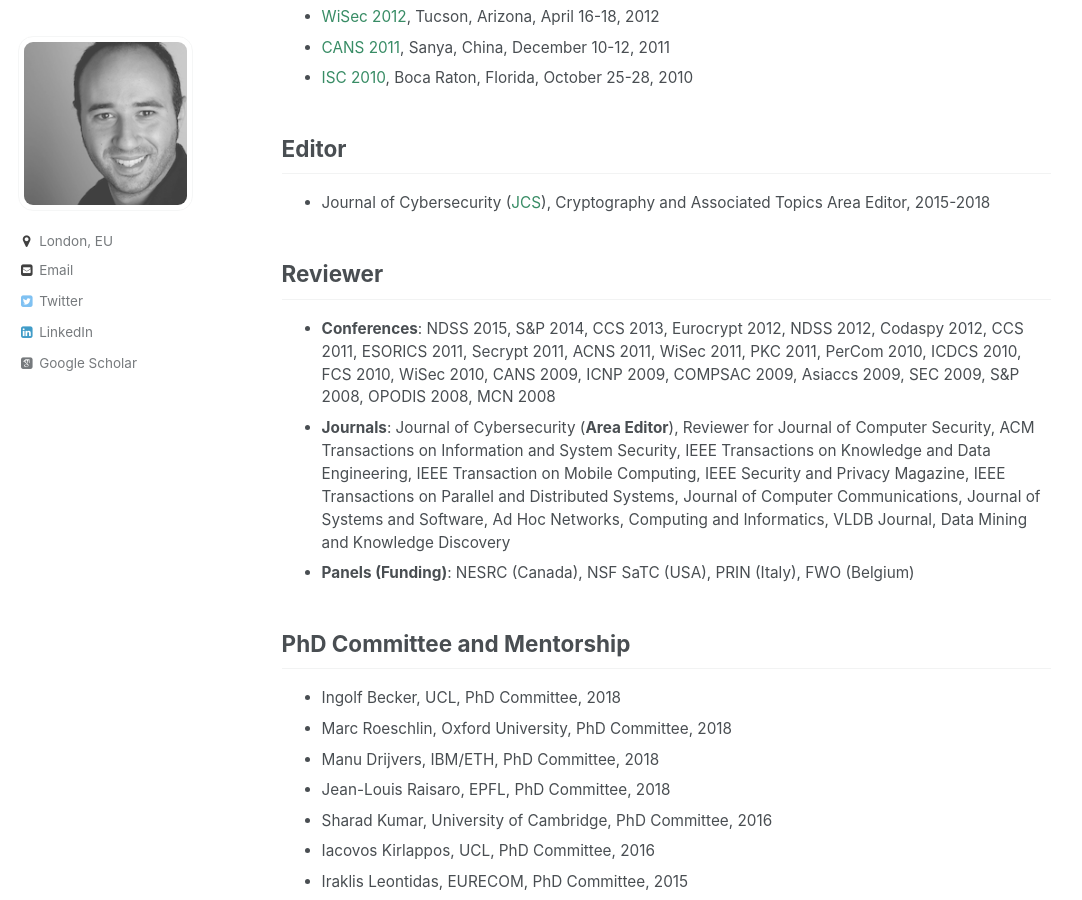
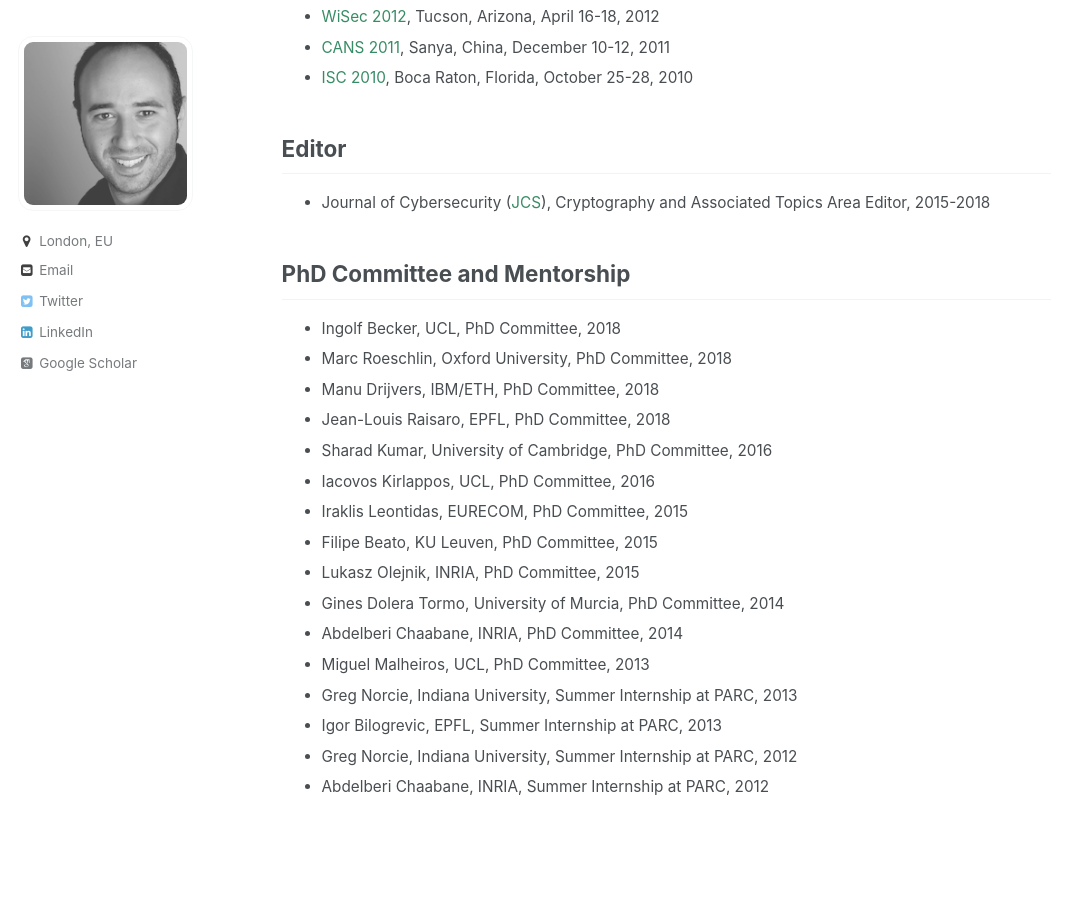
Before and after one commit to emidec/emidec.github.io, a Jekyll site: the page built from _pages/service.md, in a window 1280 px wide and 900 px high, scrolled down 2024 px. Shown: the whole window, without its empty margins (0-1082 px from the left). Built offline with Jekyll 4.4.1, drawn with Linux system fonts in a browser that asks for light colours; some web fonts are replaced; after the commit the page ends 2868 px from its top, so only the background shows below that.

Commit message:
fucking google

```diff
--- a/_pages/service.md
+++ b/_pages/service.md
@@ -74,12 +74,6 @@ author_profile: true
 
 -   Journal of Cybersecurity ([JCS](http://cybersecurity.oxfordjournals.org/)), Cryptography and Associated Topics Area Editor, 2015-2018
 
-## Reviewer
-
--   **Conferences**: NDSS 2015, S&P 2014, CCS 2013, Eurocrypt 2012, NDSS 2012, Codaspy 2012, CCS 2011, ESORICS 2011, Secrypt 2011, ACNS 2011, WiSec 2011, PKC 2011, PerCom 2010, ICDCS 2010, FCS 2010, WiSec 2010, CANS 2009, ICNP 2009, COMPSAC 2009, Asiaccs 2009, SEC 2009, S&P 2008, OPODIS 2008, MCN 2008
--   **Journals**: Journal of Cybersecurity (**Area Editor**), Reviewer for Journal of Computer Security, ACM Transactions on Information and System Security, IEEE Transactions on Knowledge and Data Engineering, IEEE Transaction on Mobile Computing, IEEE Security and Privacy Magazine, IEEE Transactions on Parallel and Distributed Systems, Journal of Computer Communications, Journal of Systems and Software, Ad Hoc Networks, Computing and Informatics, VLDB Journal, Data Mining and Knowledge Discovery
--   **Panels (Funding)**: NESRC (Canada), NSF SaTC (USA), PRIN (Italy), FWO (Belgium)
-
 
 ## PhD Committee and Mentorship
 
```
